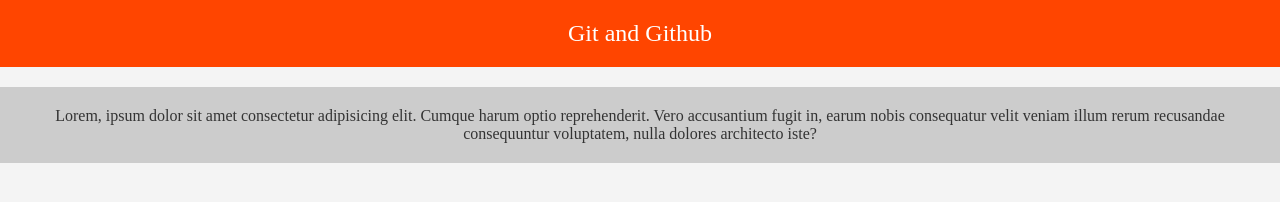
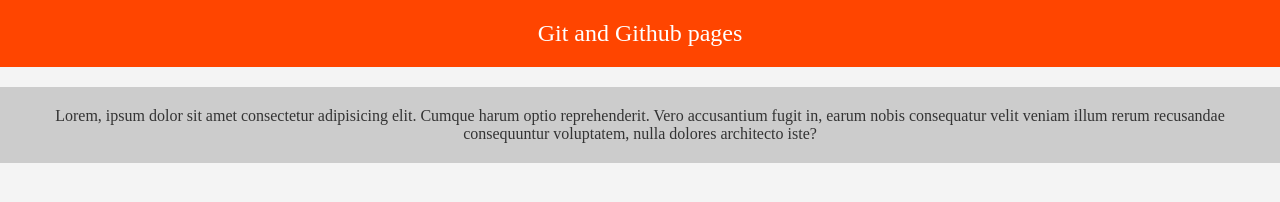
Before and after one commit to with-bob/Learning_git, a plain HTML site: page index.html in a window 1280 px wide. Drawn offline with Linux system fonts and the light colour scheme.

Commit message:
Update index.html
changes the main title in index.th,l

```diff
--- a/index.html
+++ b/index.html
@@ -7,7 +7,7 @@
   <title>Learning git</title>
 </head>
 <body>
-  <h2>Git and Github</h2>
+  <h2>Git and Github pages</h2>
   <p>Lorem, ipsum dolor sit amet consectetur adipisicing elit. Cumque harum optio reprehenderit. Vero accusantium fugit in, earum nobis consequatur velit veniam illum rerum recusandae consequuntur voluptatem, nulla dolores architecto iste?</p>
 </body>
 </html>
```
